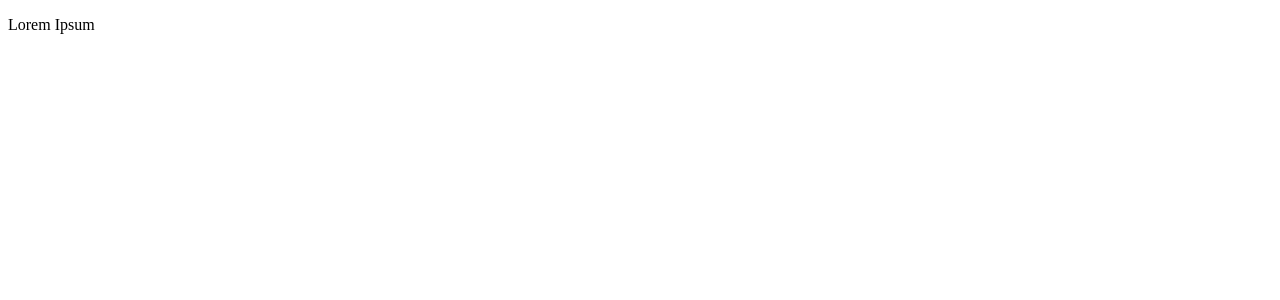
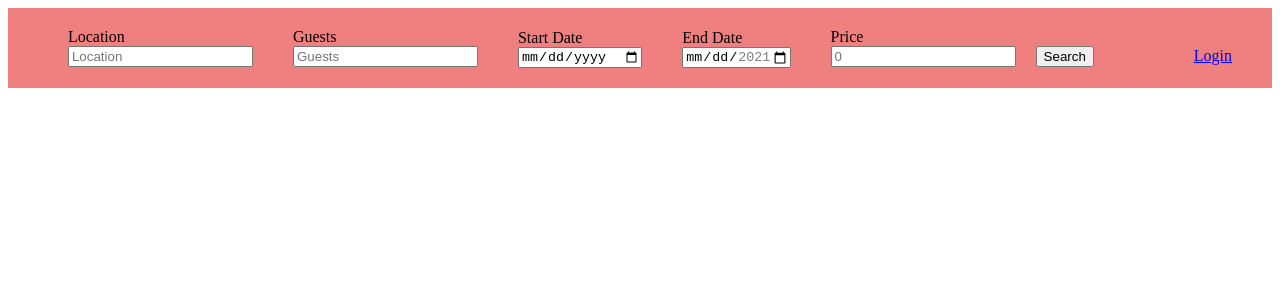
Before and after one commit to Doorsfan/ClearBnB-Database-Group4, a Vue app in the folder frontend/: page / in a window 1280 px wide. Shown: the top 300 px of the page. Built offline with nearby package versions, Linux system fonts and the light colour scheme.

Commit message:
Put in search bar
Put in the search bar with different fields and a Login link that can be made to lead to other the Login screen

```diff
--- a/frontend/src/views/StartPage.vue
+++ b/frontend/src/views/StartPage.vue
@@ -1,6 +1,14 @@
 <template>
   <div class="mainDiv">
-    <p>Lorem Ipsum</p>
+    <div class="navbar">
+      <div class="locationBox Box">Location<div class="locationBar"><input type="text" placeholder="Location" class="searchBar"></div></div>
+      <div class="guestBox Box">Guests<div class="guestsBar"><input type="number" min=1 placeholder="Guests" class="guestsBar"></div></div>
+      <div class="startDateBox Box">Start Date<div class="startDateBar"><input min="2021-09-17" type="date"></div></div>
+      <div class="endDateBox Box">End Date<div class="endDateBar"><input type="date" min="2021-09-17" max="2021-10-17"></div></div>
+      <div class="priceBox Box">Price<div class="priceBar"><input placeholder=0 type="number" min=0></div></div>
+      <button class="searchButton" @click="search" type="button">Search</button>
+      <router-link class="Login" to="/">Login</router-link>
+    </div>
   </div>
 </template>
 <script>
@@ -17,8 +25,29 @@ export default {
 
   },
   methods: {
+    search(){
+    }
   },
 };
 </script>
 <style scoped>
+.Box{
+  max-width:max-content;
+  display:inline-block;
+  padding: 20px;
+}
+.navbar{
+  max-width:max-content;
+  margin-left:auto;
+  margin-right:auto;
+}
+.mainDiv{
+  background-color:lightcoral;
+}
+a:visited{
+  color: blue;
+}
+.searchButton{
+  margin-right:100px;
+}
 </style>
```
